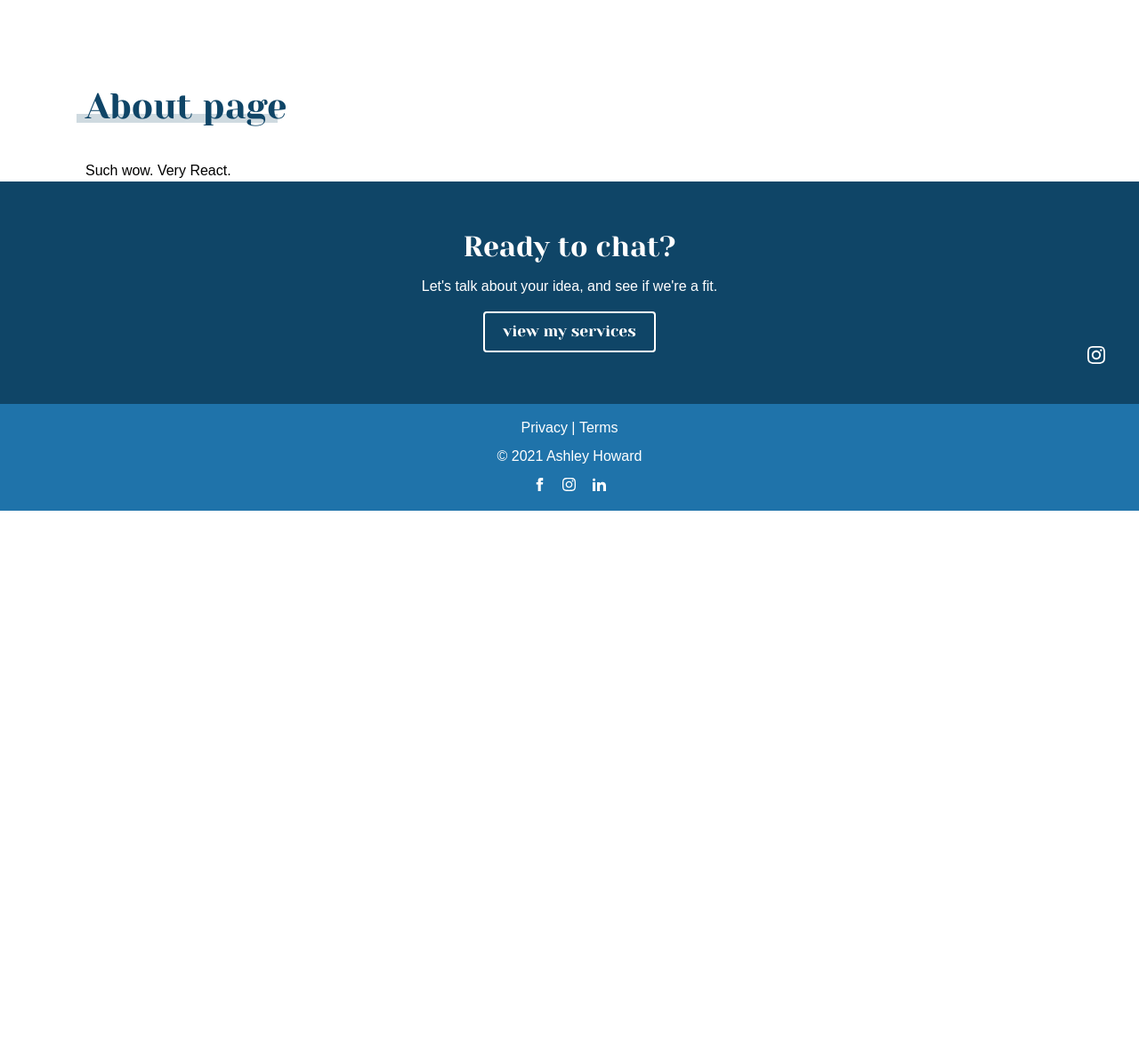
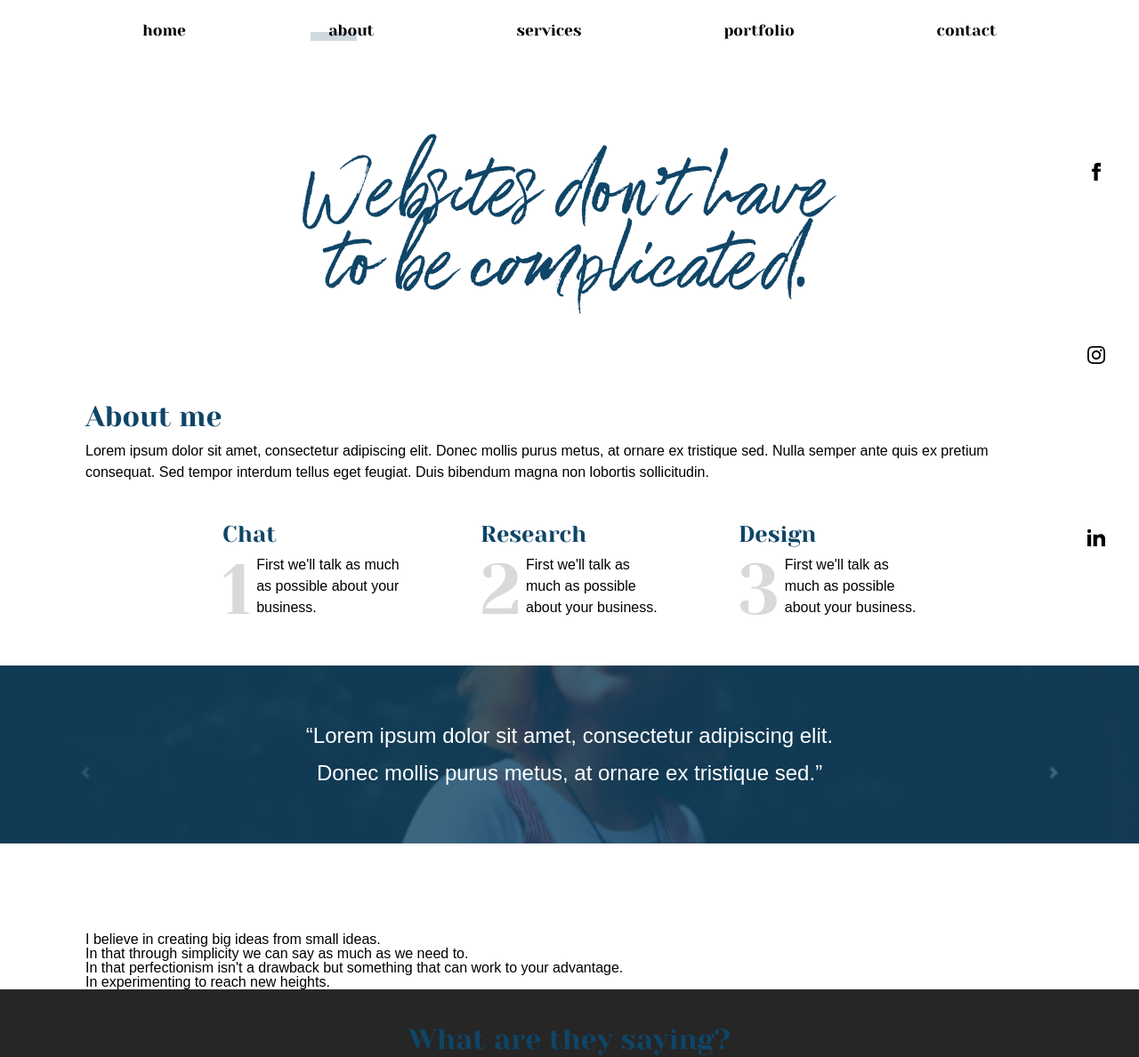
Before and after one commit to ashley-howard/gatsbytest, a Gatsby site: page /about in a window 1280 px wide. Shown: the top 1188 px of the page at 89% size. Before the commit the page ends 800 px from the top, so only its background shows below. Built offline with nearby package versions, Linux system fonts and the light colour scheme; Gatsby itself is replaced by a stand-in of ours; a web font is replaced by a local one.

```diff
--- /dev/null
+++ b/src/components/BackDrop.js
@@ -0,0 +1,12 @@
+import React from 'react'
+
+function BackDrop(props) {
+    return (
+        <section className="backdrop" style={{ backgroundImage: `url(${props.img})` }}>
+            <div className="filter"></div>
+            <p>{props.text}</p>
+        </section>
+    )
+}
+
+export default BackDrop
--- a/src/components/layout.js
+++ b/src/components/layout.js
@@ -91,13 +91,13 @@
 
                 <SocialLinks />
 
-                <div className="container">
-                    {this.props.children}
-                </div>
+                {/* <div className="container"> */}
+                {this.props.children}
+                {/* </div> */}
 
                 {/* <Testimonials /> */}
 
-                <ReadyToChat />
+                {/* <ReadyToChat /> */}
 
                 <Footer />
             </div>
--- a/src/pages/about.js
+++ b/src/pages/about.js
@@ -1,17 +1,83 @@
 import React from "react"
 import { Helmet } from "react-helmet"
+import BackDrop from "../components/BackDrop"
 import Header from "../components/header"
 import Layout from "../components/layout"
+import imgNotComplicated from "../img/not-complicated.png"
+import imgPlaceholder from "../img/portfolio/placeholder.svg"
+import img from "../img/portfolio/meyo.png"
+import ReadyToChat from "../components/ReadyToChat"
+import Testimonials from "../components/Testimonials"
 
 export default function About() {
     return (
-        <Layout>
+        <Layout theme={"secondary"}>
             <Helmet>
                 <title>About | Ashley Howard | Bespoke Web Design and Development</title>
                 <link rel="canonical" href="https://ashley.how/contact" />
             </Helmet>
-            <Header headerText="About page" />
-            <p>Such wow. Very React.</p>
+
+            <div className="container">
+                <section id="about-intro">
+                    <img src={imgNotComplicated} alt="" />
+                </section>
+
+                <section id="about-me">
+                    <h3>About me</h3>
+                    <p>Lorem ipsum dolor sit amet, consectetur adipiscing elit. Donec mollis purus metus, at ornare ex tristique sed.
+                    Nulla semper ante quis ex pretium consequat. Sed tempor interdum tellus eget feugiat.
+                        Duis bibendum magna non lobortis sollicitudin.</p>
+
+                    <div className="steps">
+                        <div className="column">
+                            <h4>Chat</h4>
+                            <div className="content">
+                                <div className="number">1</div>
+                                <p>First we'll talk as much as possible about your business.</p>
+                            </div>
+                        </div>
+                        <div className="column">
+                            <h4>Research</h4>
+                            <div className="content">
+                                <div className="number">2</div>
+                                <p>First we'll talk as much as possible about your business.</p>
+                            </div>
+                        </div>
+                        <div className="column">
+                            <h4>Design</h4>
+                            <div className="content">
+                                <div className="number">3</div>
+                                <p>First we'll talk as much as possible about your business.</p>
+                            </div>
+                        </div>
+                    </div>
+                </section>
+            </div>
+
+            <BackDrop
+                text="“Lorem ipsum dolor sit amet, consectetur adipiscing elit. Donec mollis purus metus, at ornare ex tristique sed.”"
+                img={img}
+            />
+
+            <div className="container">
+                <section id="philosophy">
+                    {/* <h3>My philosophy</h3> */}
+
+                    <div className="quote">
+                        <ul>
+                            <li>I believe in creating big ideas from small ideas.</li>
+                            <li>In that through simplicity we can say as much as we need to.</li>
+                            <li>In that perfectionism isn't a drawback but something that can work to your advantage.</li>
+                            <li>In experimenting to reach new heights.</li>
+                        </ul>
+                    </div>
+                </section>
+            </div>
+
+            <Testimonials />
+
+            <ReadyToChat />
+
         </Layout>
     )
 }
--- a/src/pages/index.js
+++ b/src/pages/index.js
@@ -18,6 +18,7 @@
           <link rel="canonical" href="https://ashley.how" />
         </Helmet>
 
+        <div className="container">
           <main>
             <div className="inner-container">
 
@@ -91,10 +92,11 @@
               <img src={imgCollab} alt="" />
             </div>
           </section>
+        </div>
 
         {/* <Testimonials /> */}
 
-        {/* <ReadyToChat /> */}
+        <ReadyToChat />
 
         <div className="square"></div>
       </Layout>
--- /dev/null
+++ b/src/styles/_about.scss
@@ -0,0 +1,10 @@
+#about-intro {
+    margin-top: 150px;
+    margin-bottom: 100px;
+
+    img {
+        width: 600px;
+        display: flex;
+        margin: auto;
+    }
+}
--- a/src/styles/_menu.scss
+++ b/src/styles/_menu.scss
@@ -8,7 +8,7 @@
     top: 0;
     left: 0;
     opacity: 1;
-
+    z-index: 1;
 
     .menu-links {
         display: flex;
@@ -26,10 +26,6 @@
             position: relative;
             font-size: 1.1em;
 
-            .secondary & {
-                color: black;
-            }
-
             &::before {
                 position: absolute;
                 content: "";
@@ -41,6 +37,10 @@
                 opacity: 0;
                 background-color: #ffffff33;
                 transition: opacity 1s ease, width 1s ease;
+            }
+
+            .secondary & {
+                color: black;
             }
 
             .secondary &::before {
@@ -70,9 +70,9 @@
 
     @keyframes fixed-menu {
         // 0% {
- //     transform: translateY(-100%);
- //     opacity: 0;
- // }
+        //     transform: translateY(-100%);
+        //     opacity: 0;
+        // }
 
         100% {
             transform: translateY(0);
--- a/src/styles/_ready-to-chat.scss
+++ b/src/styles/_ready-to-chat.scss
@@ -1,4 +1,4 @@
-section#ready-to-chat {
+#ready-to-chat {
     background: $dark-blue;
     color: white;
     display: flex;
@@ -16,4 +16,8 @@
         border-color: white;
         color: white;
     }
+
+    h3 {
+        color: white;
+    }
 }
--- a/src/styles/_socials.scss
+++ b/src/styles/_socials.scss
@@ -7,6 +7,7 @@
     align-items: center;
     justify-content: space-evenly;
     height: 100%;
+    z-index: 1;
 
     @media only screen and (max-width: 1400px) {
         right: 3%;
--- /dev/null
+++ b/src/styles/_steps.scss
@@ -0,0 +1,26 @@
+.steps {
+    display: flex;
+    align-items: center;
+    justify-content: center;
+
+    .column {
+        width: 200px;
+        margin: 40px;
+        padding: 5px;
+        height: 115px;
+        display: flex;
+        flex-direction: column;
+        justify-content: space-between;
+
+        .content {
+            display: flex;
+
+            .number {
+                font-size: 5em;
+                font-family: 'Yeseva One';
+                color: #00000026;
+                margin-right: 5px;
+            }
+        }
+    }
+}
--- /dev/null
+++ b/src/styles/components/_backdrop.scss
@@ -0,0 +1,26 @@
+.backdrop {
+    position: relative;
+    height: 200px;
+    width: 100%;
+    display: flex;
+    align-items: center;
+    justify-content: center;
+    background-size: cover;
+    background-position: center;
+
+    .filter {
+        background: #0f4567c2;
+        height: 100%;
+        width: 100%;
+        position: absolute;
+    }
+
+    p {
+        font-size: 1.5em;
+        width: 50%;
+        text-align: center;
+        line-height: 1.75;
+        color: white;
+        z-index: 1;
+    }
+}
--- /dev/null
+++ b/src/styles/components/_project-header.scss
@@ -0,0 +1,37 @@
+#project {
+    .project-header {
+        height: 400px;
+        position: relative;
+        background-size: cover;
+        background-position: center;
+
+        .filter {
+            background: #0f4567c7;
+            position: absolute;
+            height: 100%;
+            width: 100%;
+        }
+
+        h1 {
+            color: white;
+            font-family: $primary-font;
+            font-size: 5em;
+            position: absolute;
+            bottom: 15px;
+            left: 30px;
+        }
+    }
+
+    a {
+        color: white !important;
+
+        &::before {
+            background-color: #cfdae029;
+        }
+
+    }
+
+    .fixed a {
+        color: black !important;
+    }
+}
--- /dev/null
+++ b/src/styles/components/_project.scss
@@ -0,0 +1,14 @@
+@import "./project-header";
+
+#project {
+    .container {
+        margin: 50px auto;
+    }
+
+    .img-container {
+        width: 100%;
+        height: 350px;
+        background-position: center;
+        background-size: cover;
+    }
+}
--- a/src/styles/main.scss
+++ b/src/styles/main.scss
@@ -19,10 +19,14 @@
 @import './socials';
 @import './heading';
 @import './projects';
+@import './components/project';
+@import './about';
+@import './steps';
 @import './footer';
 @import './ready-to-chat';
 @import './testimonials';
 @import './transitions';
+@import './components/backdrop';
 // @import './page-transition';
 
 // main style
@@ -60,6 +64,20 @@
 h3 {
     font-size: 2em;
     font-family: $primary-font;
+    color: $dark-blue;
+    margin-bottom: 10px;
+}
+
+h4 {
+    font-size: 1.6em;
+    font-family: $primary-font;
+    color: $dark-blue;
+}
+
+h5 {
+    font-size: 1.4em;
+    margin-bottom: 15px;
+    color: $dark-blue;
 }
 
 h6 {
```
Also changed, not shown: src/components/ProjectHeader.js (added, +19 -0 lines), src/pages/portfolio.js (+6 -3 lines), src/pages/projects/portfolio-gatsby.js (added, +57 -0 lines), src/img/not-complicated.png (added), src/img/portfolio/portfolio-gatsby/portfolio.jpg (renamed from src/img/portfolio/portfolio.jpg), 2 other files. Lines whose indentation alone changed are shown as unchanged.
